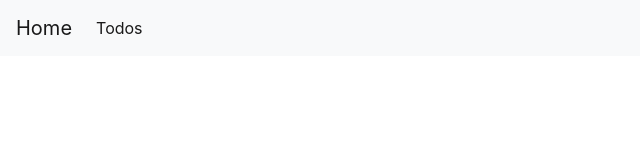
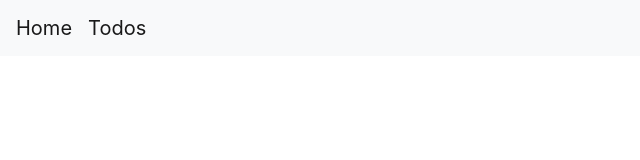
Before and after one commit to jseunn/metanet-vue.js, a Vue app: page / in a window 1280 px wide. Shown: the top 160 px of the page, without its empty margins (0-640 px from the left). Built offline with nearby package versions, Linux system fonts and the light colour scheme.

Commit message:
fix: a 태그 router-link로 변경

```diff
--- a/src/App.vue
+++ b/src/App.vue
@@ -1,9 +1,9 @@
 <template>
   <nav class="navbar navbar-expand-lg navbar-light bg-light">
-    <a class="navbar-brand" href="/">Home</a>
+    <router-link class="navbar-brand" to="/">Home</router-link>
     <ul class="navbar-nav mr-auto">
       <li class="nav-item active">
-        <a class="nav-link" href="/todos">Todos</a>
+        <router-link class="navbar-brand" to="/todos">Todos</router-link>
       </li>
     </ul>
   </nav>
```
